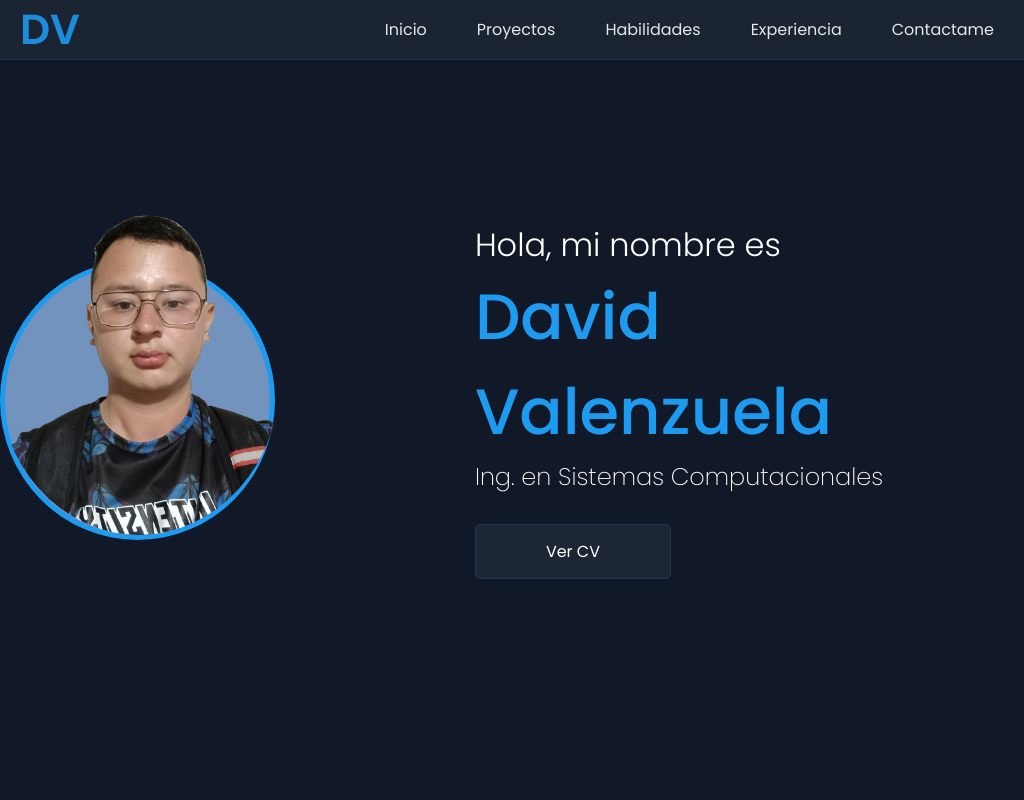
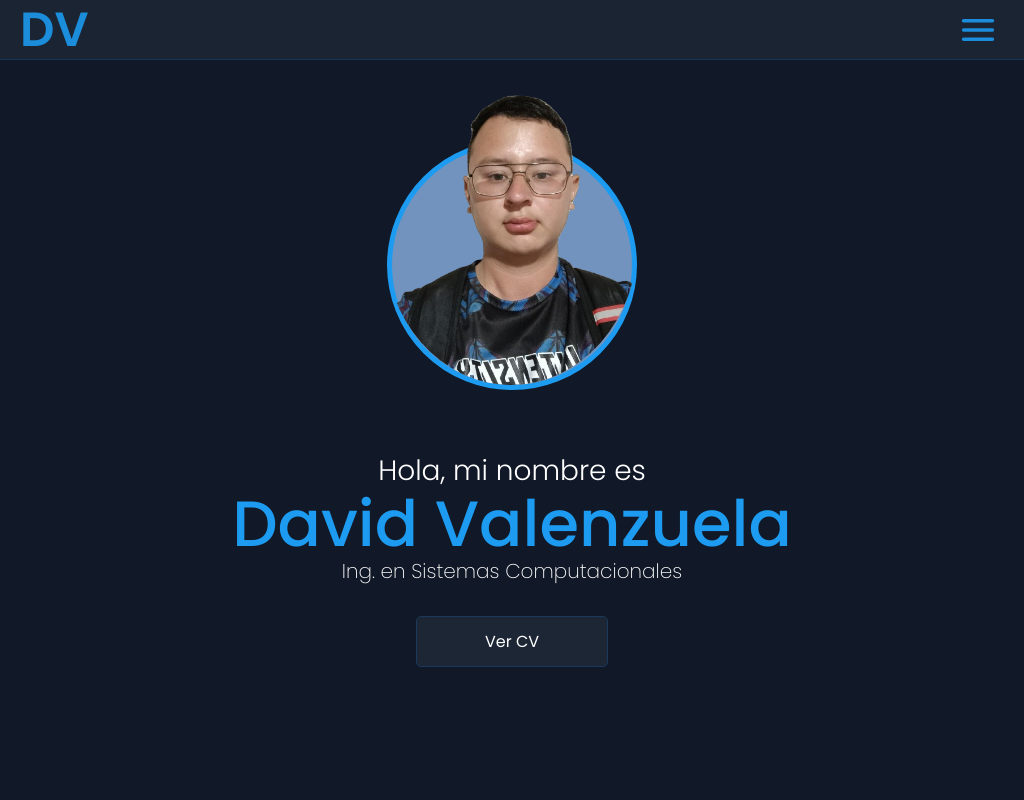
Before and after one commit to davidvchang/Portafolio-Web-v2, a React (Vite) app: page / in a window 1024 px wide. Shown: the top 800 px of the page. Built offline with nearby package versions, Linux system fonts and the light colour scheme.

Commit message:
Proyecto Finalizado

```diff
--- a/index.html
+++ b/index.html
@@ -2,7 +2,7 @@
 <html lang="en">
   <head>
     <meta charset="UTF-8" />
-    <link rel="icon" type="image/svg+xml" href="/vite.svg" />
+    <link rel="icon" type="image/svg+xml" href="./src/assets/img/DV.webp" />
     <meta name="viewport" content="width=device-width, initial-scale=1.0" />
     <title>David Valenzuela</title>
   </head>
--- a/src/scss/styles/_contactMe.scss
+++ b/src/scss/styles/_contactMe.scss
@@ -105,6 +105,30 @@
     }
 }
 
+@media screen and (max-width: 640px) and (orientation: landscape) {
+    .contactMe {
+        .infoContactMe {
+            width: 100%;
+        }
+    }
+}
+
+@media screen and (min-width: 641px) and (max-width: 768px) and (orientation: landscape) {
+    .contactMe {
+        .infoContactMe {
+            width: 100%;
+        }
+    }
+}
+
+@media screen and (min-width: 769px) and (max-width: 1024px) and (orientation: landscape) {
+    .contactMe {
+        .infoContactMe {
+            width: 80%;
+        }
+    }
+}
+
 @media screen and (min-width: 1025px) and (max-width: 1280px) and (orientation: landscape) {
     .contactMe {
         .infoContactMe {
--- a/src/scss/styles/_experience.scss
+++ b/src/scss/styles/_experience.scss
@@ -234,11 +234,11 @@
     }
 }
 
-@media screen and (min-width: 1025px) and (max-width: 1280px) and (orientation: landscape) {
+@media screen and (max-width: 768px) and (orientation: landscape) {
     .experience {
         padding: 50px 20px;
         .experiencesContainer {
-            width: 60%;
+            width: 100%;
 
             .experienceCard {
 
@@ -267,3 +267,71 @@
         }
     }
 }
+
+@media screen and (min-width: 769px) and (max-width: 1024px) and (orientation: landscape) {
+    .experience {
+        padding: 50px 20px;
+        .experiencesContainer {
+            width: 80%;
+
+            .experienceCard {
+
+                .descriptionContainer {
+
+                    &.visible {
+                        max-height: 250px;
+                    }
+
+                    .descriptionJob {
+                        position: relative;
+
+                        .iconRightArrow {
+                            position: absolute;
+                            top: 0;
+                            left: 0;
+                        }
+
+                        p {
+                            padding-left: 30px;
+                        }
+                    }
+                }
+
+            }
+        }
+    }
+}
+
+@media screen and (min-width: 1025px) and (max-width: 1280px) and (orientation: landscape) {
+    .experience {
+        padding: 50px 20px;
+        .experiencesContainer {
+            width: 80%;
+
+            .experienceCard {
+
+                .descriptionContainer {
+
+                    &.visible {
+                        max-height: 250px;
+                    }
+
+                    .descriptionJob {
+                        position: relative;
+
+                        .iconRightArrow {
+                            position: absolute;
+                            top: 0;
+                            left: 0;
+                        }
+
+                        p {
+                            padding-left: 30px;
+                        }
+                    }
+                }
+
+            }
+        }
+    }
+}
--- a/src/scss/styles/_home.scss
+++ b/src/scss/styles/_home.scss
@@ -205,3 +205,50 @@
         }
     }
 }
+
+@media screen and (max-width: 1024px) and (orientation: landscape) {
+    .home {
+        display: flex;
+        flex-direction: column;
+        justify-content: start;
+        padding-bottom: 24px;
+
+        .imageContainer {
+            width: 240px;
+            height: 240px;
+            top: 140px;
+
+            .photoPrincipal {
+                width: 254px;
+                height: 290px;
+            }
+        }
+
+        .presentationContainer {
+            align-items: center;
+
+            .containerNameInfo {
+
+                .Hi {
+                    font-size: 28px;
+                    text-align: center;
+                }
+
+                h1 {
+                    font-size: 64px;
+                    text-align: center;
+                    line-height: 1;
+                }
+
+                .Profession {
+                    font-size: 20px;
+                    text-align: center;
+                }
+            }
+
+            .btnCV {
+                padding: 12px 68px;
+            }
+        }
+    }
+}
--- a/src/scss/styles/_navbar.scss
+++ b/src/scss/styles/_navbar.scss
@@ -234,3 +234,56 @@
         }
     }
 }
+
+@media screen and (max-width: 1024px) and (orientation: landscape) {
+    .navBar {
+
+        padding: 0 20px;
+
+        span {
+            font-size: 48px;
+        }
+
+        .btnMenu {
+            display: flex;
+            background-color: transparent;
+            border: none;
+            padding: 5px;
+
+            .btn {
+                color: variables.$Azul-Principal;
+            }
+        }
+        .containerNav {
+            display: flex;
+            flex-direction: column;
+            position: absolute;
+            top: 3.8rem;
+            left: 0;
+            width: 100%;
+            background: #000000;
+            align-items: center;
+            gap: 40px;
+            padding: 20px 10px;
+            border-bottom: 1px solid #1A395C;
+
+            /* Estados iniciales para la animación */
+            max-height: 0;
+            opacity: 0;
+            overflow: hidden;
+            transition: max-height 0.3s, opacity 0.3s;
+
+            &.active {
+                max-height: 500px; /* Ajusta según el contenido máximo */
+                opacity: 1;
+            }
+
+            a {
+                width: 100%;
+                height: fit-content;
+                text-align: center;
+                padding: 10px 0;
+            }
+        }
+    }
+}
--- a/src/scss/styles/_projects.scss
+++ b/src/scss/styles/_projects.scss
@@ -219,6 +219,42 @@
     }
 }
 
+@media screen and (max-width: 640px) and (orientation: landscape) {
+    .projects {
+        .projectsContainer {
+            width: 100%;
+
+            .projectCard {
+
+                .titleDescriptionContainer {
+                    span {
+                        width: 100%;
+                        text-align: center;
+                    }
+                }
+            }
+        }
+    }
+}
+
+@media screen and (min-width: 769px) and (max-width: 1024px) and (orientation: landscape) {
+    .projects {
+        .projectsContainer {
+            width: 90%;
+
+            .projectCard {
+
+                .titleDescriptionContainer {
+                    span {
+                        width: 100%;
+                        text-align: center;
+                    }
+                }
+            }
+        }
+    }
+}
+
 @media screen and (min-width: 1025px) and (max-width: 1280px) and (orientation: landscape) {
     .projects {
         .projectsContainer {
--- a/src/scss/styles/_skills.scss
+++ b/src/scss/styles/_skills.scss
@@ -89,7 +89,7 @@
     }
 }
 
-@media screen and (min-width: 1025px) and (max-width: 1280px) and (orientation: landscape) {
+@media screen and (min-width: 769px) and (max-width: 1280px) and (orientation: landscape) {
     .skills {
         .skillsContainer {
             width: 80%;
```
Also changed, not shown: src/assets/img/DV.webp (added).
